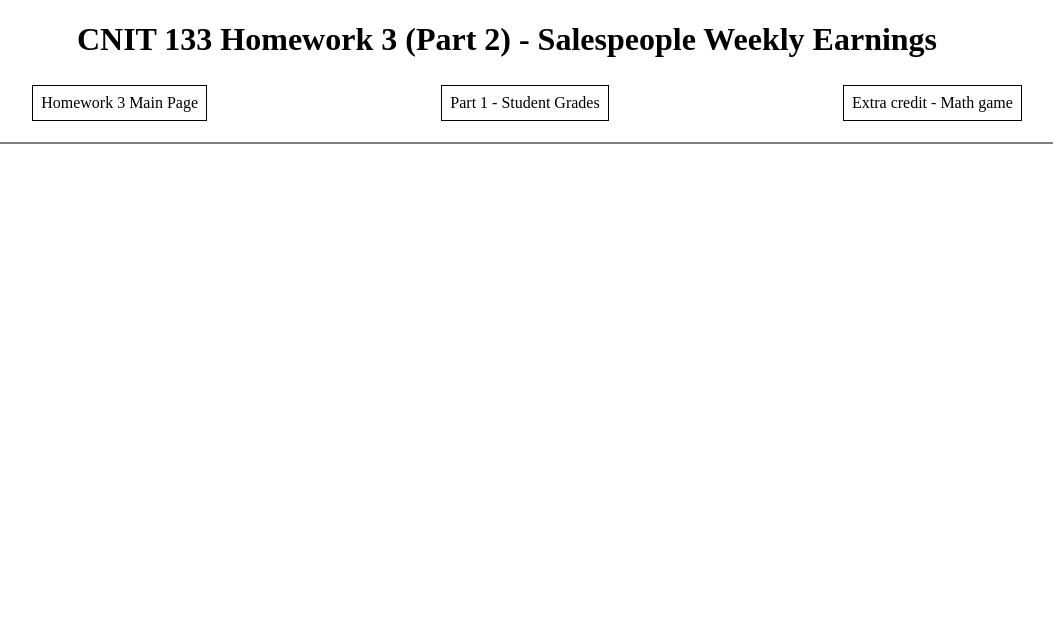
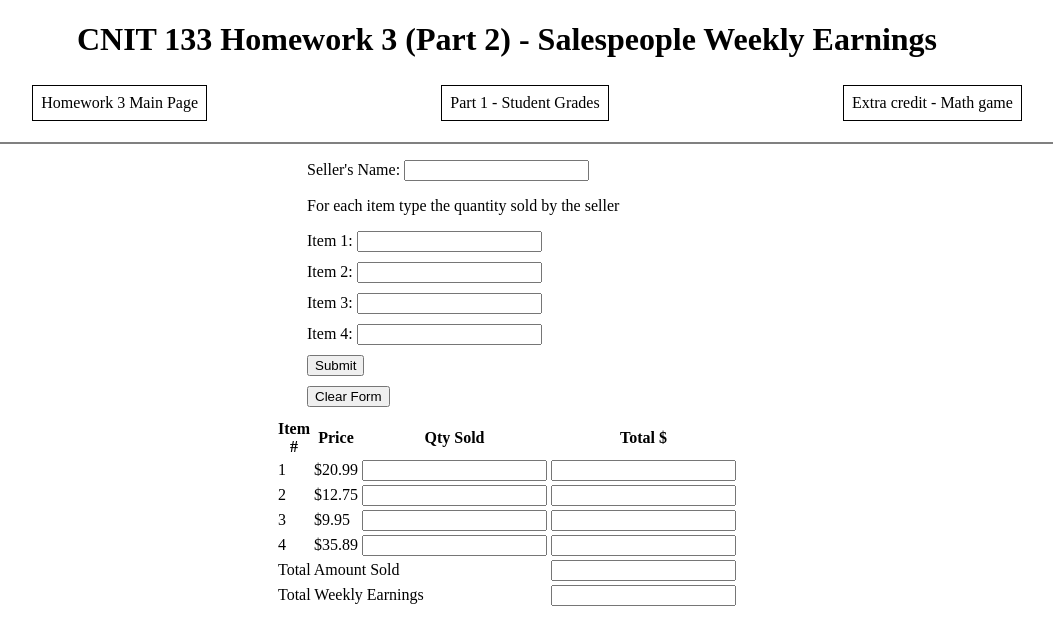
Before and after one commit to huangm96/cnit133, a plain HTML site: page hw3/hw3-part2.html in a window 1280 px wide. Shown: the whole page, without its empty margins (133-1186 px from the left). Drawn offline with nearby package versions, Linux system fonts and the light colour scheme.

Commit message:
finished part 2

```diff
--- a/hw3/hw3-part2.html
+++ b/hw3/hw3-part2.html
@@ -6,7 +6,10 @@
     <meta name="viewport" content="width=device-width, initial-scale=1.0" />
     <meta name="description" content="Homework 2 for JavaScript, jQuery, AJAX course at CCSF" />
     <link rel="stylesheet" href="styles.css" />
-
+    <link rel="stylesheet" href="//code.jquery.com/ui/1.13.2/themes/base/jquery-ui.css">
+    <script src="https://code.jquery.com/jquery-3.7.0.min.js"
+        integrity="sha256-2Pmvv0kuTBOenSvLm6bvfBSSHrUJ+3A7x6P5Ebd07/g=" crossorigin="anonymous"></script>
+    <script src="https://code.jquery.com/ui/1.13.2/jquery-ui.js"></script>
     <title>JavaScript - Homework 2</title>
 </head>
 
@@ -20,10 +23,110 @@
 
         <li><a href="./hw3-extra.html">Extra credit - Math game</a></li>
     </ul>
-    <div class="part2Content">
-
-    </div>
+    <form id="salesForm">
+        <div>
+            <label for="name">Seller's Name: </label>
+            <input type="text" id="name" title="Please make sure that the salesperson's name is spelled correctly." />
+        </div>
+        <p>For each item type the quantity sold by the seller</p>
+        <div>
+            <label for="item1">Item 1: </label>
+            <input type="number" id="item1" min="0" />
+        </div>
+        <div>
+            <label for="item2">Item 2: </label>
+            <input type="number" id="item2" min="0" />
+        </div>
+        <div>
+            <label for="item3">Item 3: </label>
+            <input type="number" id="item3" min="0" />
+        </div>
+        <div>
+            <label for="item4">Item 4: </label>
+            <input type="number" id="item4" min="0" />
+        </div>
+        <button id="salesSubmit" type="submit">Submit</button>
+        <button id="salesClear">Clear Form</button>
+    </form>
+    <table id="salesResult">
+        <thead>
+            <tr>
+                <th>Item #</th>
+                <th>Price</th>
+                <th>Qty Sold</th>
+                <th>Total $</th>
+            </tr>
+        </thead>
+        <tbody>
+            <tr id="item1Result">
+                <td>1</td>
+                <td data-price="20.99">$20.99</td>
+                <td><input readonly /></td>
+                <td><input readonly /></td>
+            </tr>
+            <tr id="item2Result">
+                <td>2</td>
+                <td data-price="12.75">$12.75</td>
+                <td><input readonly /></td>
+                <td><input readonly /></td>
+            </tr>
+            <tr id="item3Result">
+                <td>3</td>
+                <td data-price="9.95">$9.95</td>
+                <td><input readonly /></td>
+                <td><input readonly /></td>
+            </tr>
+            <tr id="item4Result">
+                <td>4</td>
+                <td data-price="35.89">$35.89</td>
+                <td><input readonly /></td>
+                <td><input readonly /></td>
+            </tr>
+            <tr>
+                <td colspan="3">Total Amount Sold</td>
+                <td><input readonly /></td>
+            </tr>
+            <tr>
+                <td colspan="3">Total Weekly Earnings</td>
+                <td><input readonly /></td>
+            </tr>
+        </tbody>
+    </table>
     <script>
+        $(document).ready(function () {
+            const item1 = document.getElementById("item1");
+            const item2 = document.getElementById("item2")
+            const item3 = document.getElementById("item3")
+            const item4 = document.getElementById("item4")
+            $("#name").tooltip();
+            $("#salesSubmit").on("click", function (event) {
+                event.preventDefault();
+                const item1Val = Math.floor(+item1.value);
+                const item2Val = Math.floor(+item2.value);
+                const item3Val = Math.floor(+item3.value);
+                const item4Val = Math.floor(+item4.value);
+                const itemsInput = [item1Val, item2Val, item3Val, item4Val]
+                let totalSold = 0
+                $('table tbody tr').each(function (index) {
+                    if (index < itemsInput.length) {
+                        const price = +$(this).children("td").eq(1).attr("data-price")
+                        const totalPrice = (price * itemsInput[index]).toFixed(2)
+                        $(this).children("td").eq(2).children("input").val(itemsInput[index])
+                        $(this).children("td").eq(3).children("input").val(totalPrice)
+                        totalSold += +totalPrice
+                    }
+                    else if (index === itemsInput.length) {
+                        $(this).children("td").eq(1).children("input").val(totalSold.toFixed(2))
+                    } else {
+                        $(this).children("td").eq(1).children("input").val(250 + +(totalSold * 0.09).toFixed(2))
+                    }
+                })
+            })
+            $("#salesClear").on("click", function (event) {
+                event.preventDefault();
+                $("input").val("")
+            })
+        })
 
 
     </script>
--- a/hw3/styles.css
+++ b/hw3/styles.css
@@ -58,3 +58,21 @@ ul.nav li a {
   width: 300px;
   margin: 0 auto;
 }
+#salesForm {
+  width: 400px;
+  margin: 0 auto;
+}
+#salesForm > div {
+  margin-bottom: 10px;
+}
+#salesForm button {
+  display: block;
+  margin-bottom: 10px;
+}
+#salesResult {
+  width: 400px;
+  margin: 0 auto;
+}
+#salesResult input {
+  text-align: right;
+}
```
